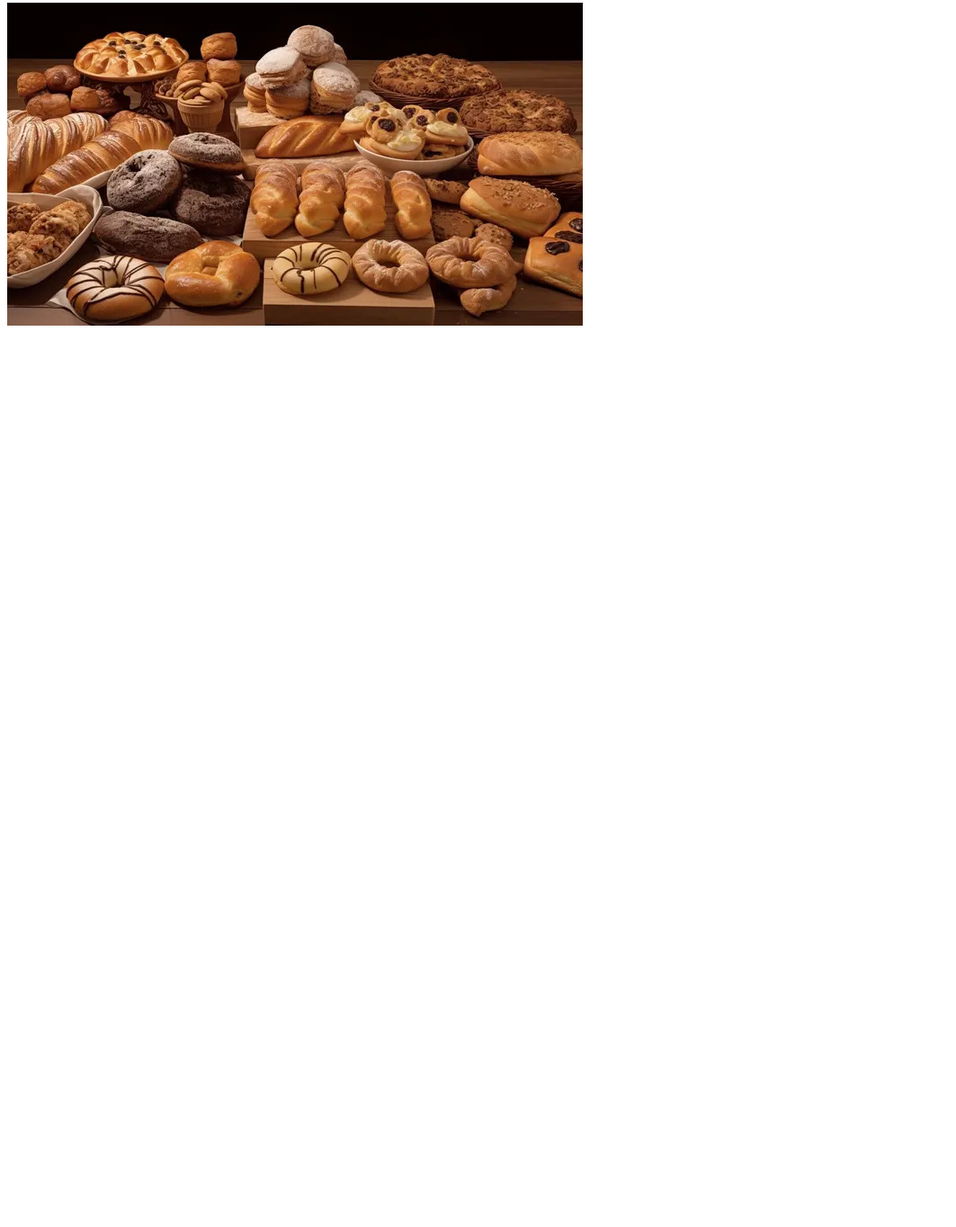
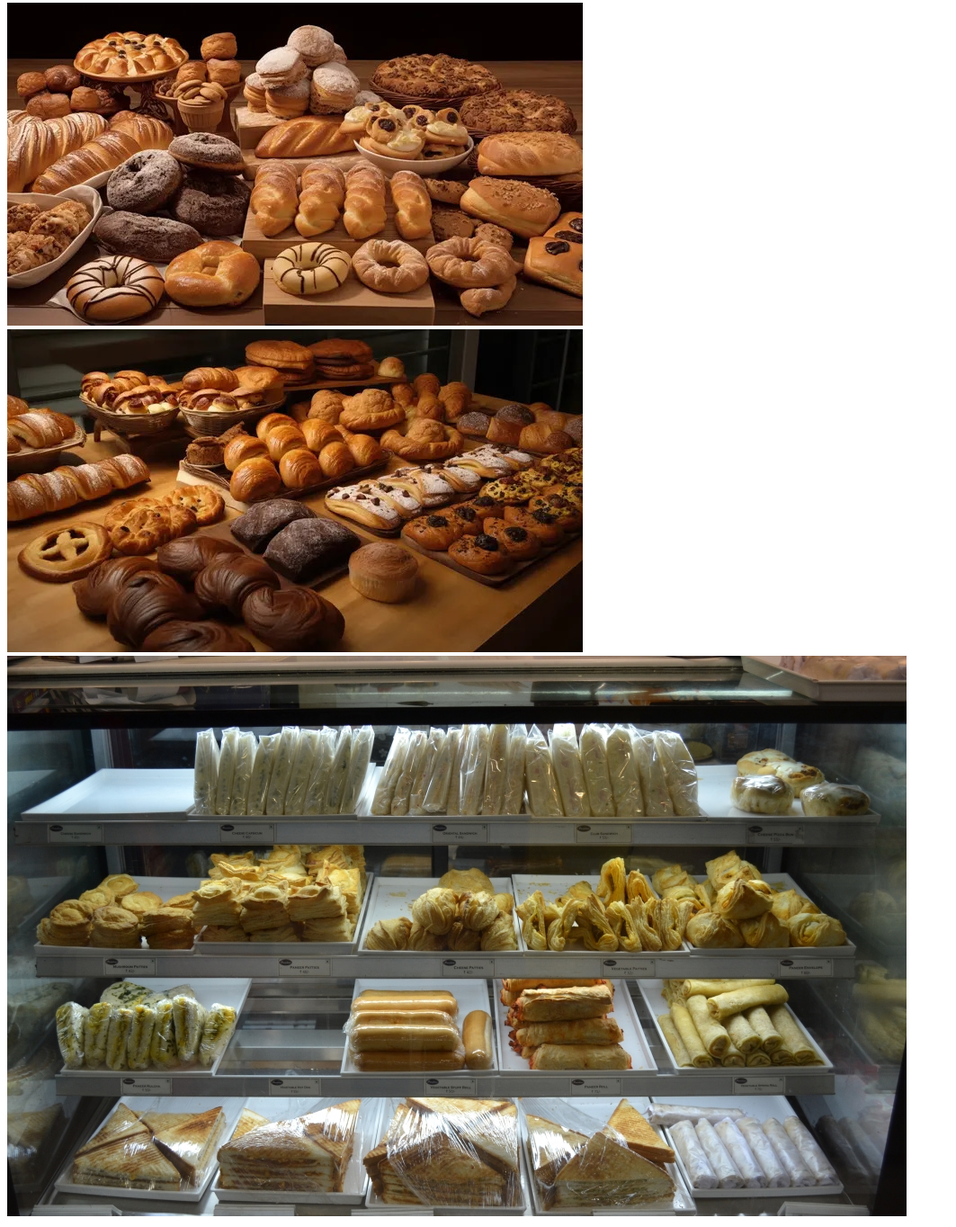
Before and after one commit to nasraabid/Home_Bakers, a plain HTML site: page index.html in a window 1280 px wide. Shown: the part 77-1441 px from the top of the page at 90% size, without its empty margins (0-1063 px from the left). Before the commit the page ends 800 px from the top, so only its background shows below. Drawn offline with Linux system fonts and the light colour scheme.

Commit message:
more images are added

```diff
--- a/index.html
+++ b/index.html
@@ -8,5 +8,7 @@
 <body>
     <h1>home bakers</h1>
     <img src="rafay1.jpg" alt="">
+    <img src="rafay2.jpg" alt="">
+    <img src="rafay3.jpg" alt="">
 </body>
 </html>
```
Also changed, not shown: rafay2.jpg (added), rafay3.jpg (added).
